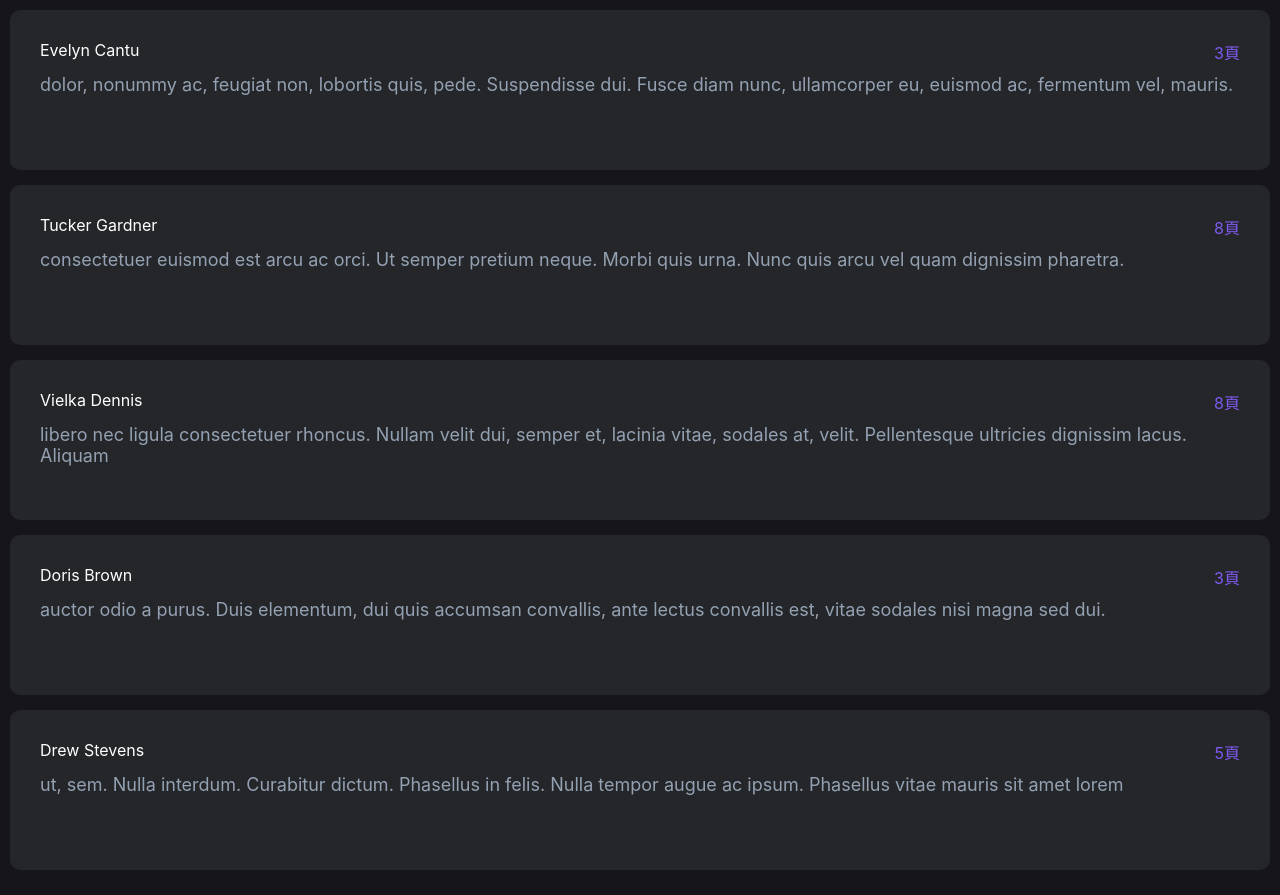
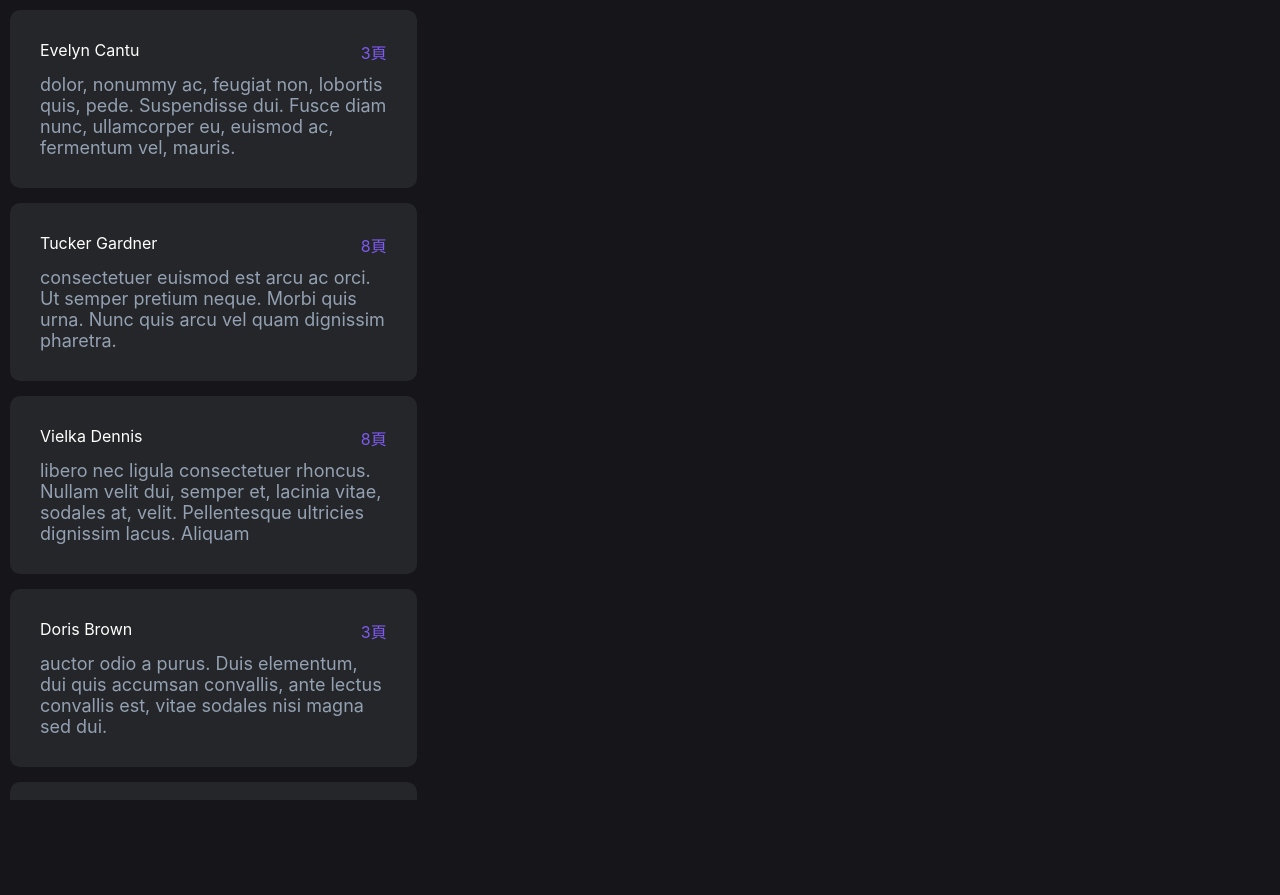
Before and after one commit to cfchan0318/lihkg-clone, a React (Create React App) app: page / in a window 1280 px wide. After the commit the page ends 800 px from the top, so only its background shows below. Built offline with nearby package versions, Linux system fonts and the light colour scheme.

Commit message:
post list and dboard styling

```diff
--- a/src/App.jsx
+++ b/src/App.jsx
@@ -1,5 +1,6 @@
 import React from "react";
-import PostList from "./components/post-list";
+import DBoard from "./layout/dboard";
+import StyledPostList from "./components/post-list";
 
 function App() {
   const posts = [
@@ -27,11 +28,55 @@ function App() {
       "user": "Drew Stevens",
       "title": "ut, sem. Nulla interdum. Curabitur dictum. Phasellus in felis. Nulla tempor augue ac ipsum. Phasellus vitae mauris sit amet lorem",
       "pages": 5
+    },
+    {
+      "user": "Drew Stevens",
+      "title": "ut, sem. Nulla interdum. Curabitur dictum. Phasellus in felis. Nulla tempor augue ac ipsum. Phasellus vitae mauris sit amet lorem",
+      "pages": 5
+    },
+    {
+      "user": "Drew Stevens",
+      "title": "ut, sem. Nulla interdum. Curabitur dictum. Phasellus in felis. Nulla tempor augue ac ipsum. Phasellus vitae mauris sit amet lorem",
+      "pages": 5
+    },
+    {
+      "user": "Drew Stevens",
+      "title": "ut, sem. Nulla interdum. Curabitur dictum. Phasellus in felis. Nulla tempor augue ac ipsum. Phasellus vitae mauris sit amet lorem",
+      "pages": 5
+    }
+    ,
+    {
+      "user": "Drew Stevens",
+      "title": "ut, sem. Nulla interdum. Curabitur dictum. Phasellus in felis. Nulla tempor augue ac ipsum. Phasellus vitae mauris sit amet lorem",
+      "pages": 5
+    },
+    {
+      "user": "Drew Stevens",
+      "title": "ut, sem. Nulla interdum. Curabitur dictum. Phasellus in felis. Nulla tempor augue ac ipsum. Phasellus vitae mauris sit amet lorem",
+      "pages": 5
+    },
+    {
+      "user": "Drew Stevens",
+      "title": "ut, sem. Nulla interdum. Curabitur dictum. Phasellus in felis. Nulla tempor augue ac ipsum. Phasellus vitae mauris sit amet lorem",
+      "pages": 5
+    },
+    {
+      "user": "Drew Stevens",
+      "title": "ut, sem. Nulla interdum. Curabitur dictum. Phasellus in felis. Nulla tempor augue ac ipsum. Phasellus vitae mauris sit amet lorem",
+      "pages": 5
+    },
+    {
+      "user": "Drew Stevens",
+      "title": "ut, sem. Nulla interdum. Curabitur dictum. Phasellus in felis. Nulla tempor augue ac ipsum. Phasellus vitae mauris sit amet lorem",
+      "pages": 5
     }
   ];
   return (
     <div className="App">
-      <PostList posts={posts}></PostList>
+      <DBoard
+        left={<StyledPostList posts={posts}></StyledPostList>}
+      />
+
 
     </div>
   );
--- a/src/components/post-list/index.jsx
+++ b/src/components/post-list/index.jsx
@@ -1,13 +1,13 @@
 import React from 'react'
 import styled from 'styled-components'
-import Post from '../post'
+import StyledPost from '../post'
 
-const Element = ({ className, posts }) => {
+const PostList = ({ className, posts }) => {
   return (
     <div className={className}>
       {posts.map((post, index) => (
-        <div className="post">
-          <Post
+        <div className="post" key={index}>
+          <StyledPost
             key={index}
             user={post.user}
             title={post.title}
@@ -19,17 +19,18 @@ const Element = ({ className, posts }) => {
   )
 }
 
-const PostList = styled(Element)`
-  display: flex;
-  flex-wrap: wrap;
+const StyledPostList = styled(PostList)`
+  display: inline-flex;
   flex-direction: column;
   background-color: #16161a;
   padding:10px;
   height:100%;
+  overflow-y:scroll;
 
   .post {
+    width:100%;
     margin-bottom:15px;
   }
 `
 
-export default PostList
+export default StyledPostList;
--- a/src/components/post/index.jsx
+++ b/src/components/post/index.jsx
@@ -1,7 +1,7 @@
 import styled from 'styled-components'
 import React from 'react'
 
-const Element = ({ className,id,user,title,pages }) => {
+const Post = ({ className,id,user,title,pages }) => {
     return (
         <div className={className}>
             <div className='post-header'>
@@ -18,10 +18,8 @@ const Element = ({ className,id,user,title,pages }) => {
     );
 }
 
-const Post = styled(Element)`
+const StyledPost = styled(Post)`
   min-height: 100px;
-
-
   border-radius: 10px;
   background-color:#242629;
   padding: 30px;
@@ -54,4 +52,4 @@ const Post = styled(Element)`
 
 `
 
-export default Post;
+export default StyledPost;
--- a/src/index.css
+++ b/src/index.css
@@ -1,5 +1,7 @@
 body {
   margin: 0;
+  min-height: 100% !important;
+  height: 100%;
   font-family: -apple-system, BlinkMacSystemFont, 'Segoe UI', 'Roboto', 'Oxygen',
     'Ubuntu', 'Cantarell', 'Fira Sans', 'Droid Sans', 'Helvetica Neue',
     sans-serif;
@@ -7,9 +9,12 @@ body {
   -moz-osx-font-smoothing: grayscale;
 }
 
-#root {
-  width: 100%;
+html{
+  background-color: #16161a;
+  min-height: 100% !important;
   height: 100%;
-  margin: 0px;
-  padding: 0px;
-  }
+}
+
+body{
+  overflow: hidden;
+}
--- a/src/layout/board/index.jsx
+++ /dev/null
@@ -1 +0,0 @@
-import React from "react";
--- /dev/null
+++ b/src/layout/dboard/index.jsx
@@ -0,0 +1,27 @@
+import React from "react";
+import styled from 'styled-components';
+
+const Element = ({className,left,right}) => {
+    return (
+        <div className={className}>
+            <div className="left">{left}</div>
+            <div className="right">{right}</div>
+        </div>
+    );
+}
+
+const DBoard = styled(Element)`
+    width:100vw;
+    height: 100vh;
+    display:flex;
+
+    .left{
+        flex:1;
+        overflow:scroll;
+    }
+    .right{
+        flex:2;
+    }
+`
+
+export default DBoard;
```
